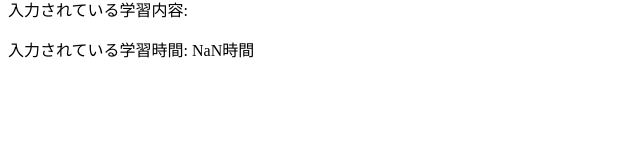
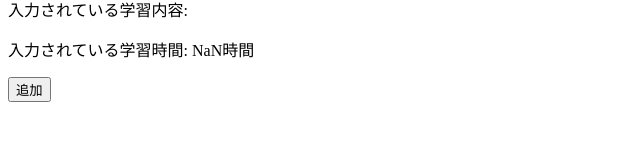
Before and after one commit to Takumi-Tajima/sample-vite, a React (Vite) app: page / in a window 1280 px wide. Shown: the part 158-300 px from the top of the page, without its empty margins (0-640 px from the left). Built offline with nearby package versions, Linux system fonts and the light colour scheme.

Commit message:
ボタンと関数雛形追加

```diff
--- a/src/StudyLog.jsx
+++ b/src/StudyLog.jsx
@@ -4,6 +4,8 @@ export const StudyLogs = () => {
   const [records, setRecords] = useState([]);
   const [studyContent, setStudyContent] = useState("");
   const [studyTime, setStudyTime] = useState("");
+  const onClickAddNewRecords = () => {
+  }
   const onChangeStudyContent = (e) => {
     setStudyContent(e.target.value);
   };
@@ -29,6 +31,7 @@ export const StudyLogs = () => {
           <li key={index}>{record.title} {record.time}時間</li>
         ))}
       </ul>
+      <button onClick={onClickAddNewRecords}>追加</button>
     </>
   )
 }
```
